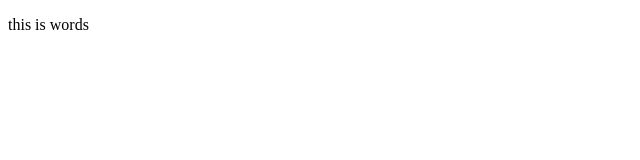
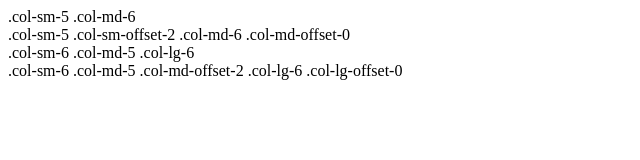
Before and after one commit to deathbecker/day-3-dracos, a plain HTML site: page index.html in a window 1280 px wide. Shown: the whole page, without its empty margins (0-640 px from the left). Drawn offline with Linux system fonts and the light colour scheme.

Commit message:
trying new code 1St

```diff
--- a/index.html
+++ b/index.html
@@ -1,9 +1,17 @@
 <!DOCTYPE html>
-<html>
+<html lang="en">
 <head>
 	<title>Blank</title>
 </head>
 <body>
-<p>this is words<p>
+ <div class="row">
+  <div class="col-sm-5 col-md-6">.col-sm-5 .col-md-6</div>
+  <div class="col-sm-5 col-sm-offset-2 col-md-6 col-md-offset-0">.col-sm-5 .col-sm-offset-2 .col-md-6 .col-md-offset-0</div>
+</div>
+
+<div class="row">
+  <div class="col-sm-6 col-md-5 col-lg-6">.col-sm-6 .col-md-5 .col-lg-6</div>
+  <div class="col-sm-6 col-md-5 col-md-offset-2 col-lg-6 col-lg-offset-0">.col-sm-6 .col-md-5 .col-md-offset-2 .col-lg-6 .col-lg-offset-0</div>
+</div>
 </body>
 </html>
```
